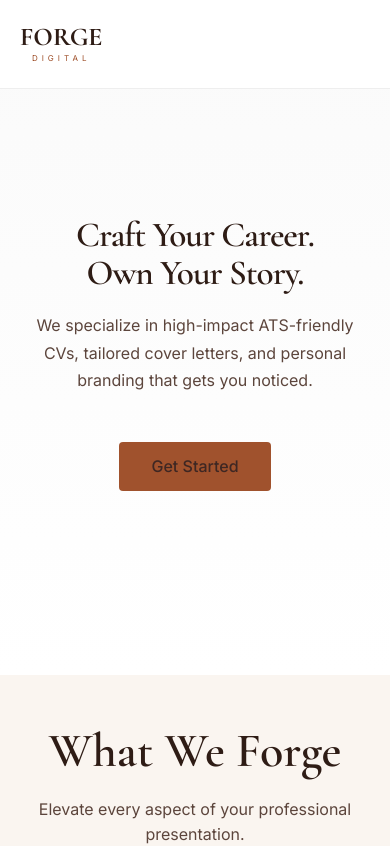
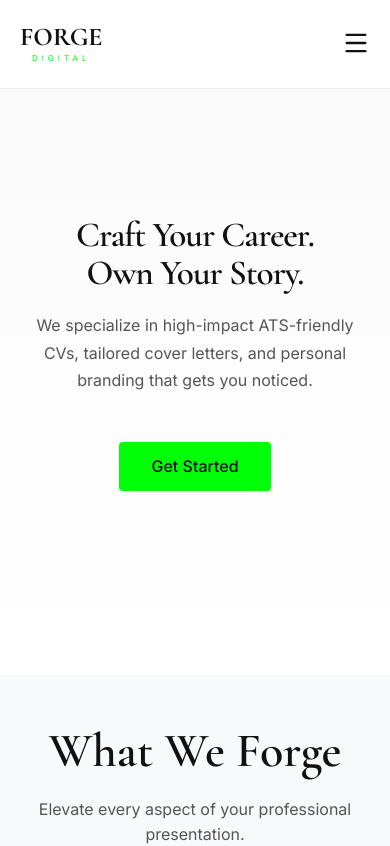
Before and after one commit to halaae/forge-digital, a React (Vite) app: page / in a window 390 px wide. Shown: the top 846 px of the page. Built offline with nearby package versions, Linux system fonts and the light colour scheme.

Commit message:
Neon green theme redesign and mobile hamburger menu

```diff
--- a/src/App.css
+++ b/src/App.css
@@ -39,7 +39,7 @@
   font-family: var(--font-body);
   font-size: 0.75rem;
   letter-spacing: 0.5em;
-  color: var(--gold);
+  color: var(--brand);
   margin-top: 2px;
 }
 
@@ -55,7 +55,57 @@
 }
 
 .nav-links a:hover {
-  color: var(--gold);
+  color: var(--brand);
+}
+
+.mobile-menu-btn {
+  display: none;
+  color: var(--text-primary);
+  z-index: 2000;
+  position: relative;
+}
+
+.mobile-nav-overlay {
+  position: fixed;
+  top: 0;
+  left: 0;
+  width: 100vw;
+  height: 100vh;
+  background: rgba(255, 255, 255, 0.98);
+  backdrop-filter: blur(10px);
+  z-index: 1500;
+  display: flex;
+  align-items: center;
+  justify-content: center;
+  opacity: 0;
+  pointer-events: none;
+  transition: all 0.4s cubic-bezier(0.165, 0.84, 0.44, 1);
+  transform: translateY(-20px);
+}
+
+.mobile-nav-overlay.open {
+  opacity: 1;
+  pointer-events: auto;
+  transform: translateY(0);
+}
+
+.mobile-nav-links {
+  display: flex;
+  flex-direction: column;
+  align-items: center;
+  gap: 2rem;
+}
+
+.mobile-nav-links a {
+  font-family: var(--font-heading);
+  font-size: 2.5rem;
+  font-weight: 600;
+  color: var(--text-primary);
+}
+
+.mobile-nav-links a.btn {
+  font-family: var(--font-body);
+  font-size: 1.1rem;
 }
 
 /* Hero Section */
@@ -127,11 +177,11 @@
 .service-card:hover {
   transform: translateY(-15px) rotateX(5deg) rotateY(-5deg);
   box-shadow: -10px 25px 40px rgba(160, 82, 45, 0.15);
-  border-color: var(--gold);
+  border-color: var(--brand);
 }
 
 .service-icon {
-  color: var(--gold);
+  color: var(--brand);
   margin-bottom: 1.5rem;
 }
 
@@ -153,7 +203,7 @@
 }
 
 .resume-stack-section .text-content h2 {
-  color: var(--gold);
+  color: var(--brand);
   font-size: 3rem;
   margin-bottom: 1.5rem;
 }
@@ -211,7 +261,7 @@
 .resume-card-ats {
   transform: translateZ(0) translateX(60px) rotateY(5deg);
   z-index: 3;
-  border: 2px solid var(--gold);
+  border: 2px solid var(--brand);
 }
 
 .resume-stack-container:hover .resume-card-plain {
@@ -252,7 +302,7 @@
 .stat-highlight {
   font-family: var(--font-heading);
   font-size: 2.5rem;
-  color: var(--gold);
+  color: var(--brand);
   margin-top: 1.5rem;
   display: block;
 }
@@ -287,7 +337,7 @@
   width: 60px;
   height: 60px;
   background: var(--bg-dark);
-  color: var(--gold);
+  color: var(--brand);
   border-radius: 50%;
   display: flex;
   align-items: center;
@@ -323,7 +373,7 @@
 }
 
 .contact-link:hover {
-  color: var(--gold);
+  color: var(--brand);
   transform: translateY(-5px);
 }
 
@@ -339,7 +389,7 @@
 }
 
 .contact-link:hover .contact-icon {
-  border-color: var(--gold);
+  border-color: var(--brand);
   background: rgba(201, 168, 76, 0.1);
 }
 
@@ -373,6 +423,7 @@
   .hero p { font-size: 1rem !important; padding: 0 !important; }
 
   .nav-links { display: none !important; }
+  .mobile-menu-btn { display: block !important; }
 
   .resume-stack-section .text-content h2 { font-size: 2rem !important; }
   .stat-highlight { font-size: 1.8rem !important; }
--- a/src/components/Header.jsx
+++ b/src/components/Header.jsx
@@ -1,19 +1,42 @@
-import React from 'react';
+import React, { useState } from 'react';
+import { Menu, X } from 'lucide-react';
 
 export default function Header() {
+  const [isMenuOpen, setIsMenuOpen] = useState(false);
+
+  const toggleMenu = () => setIsMenuOpen(!isMenuOpen);
+  const closeMenu = () => setIsMenuOpen(false);
+
   return (
     <header className="header">
-      <div className="container">
+      <div className="container" style={{ position: 'relative' }}>
         <div className="logo-container">
           <div className="logo-main">Forge</div>
           <div className="logo-sub">DIGITAL</div>
         </div>
-        <nav className="nav-links">
+
+        {/* Desktop Nav */}
+        <nav className="nav-links desktop-nav">
           <a href="#services">Services</a>
           <a href="#why-ats">Why ATS?</a>
           <a href="#choose-us">Why Us?</a>
           <a href="#contact" className="btn btn-primary" style={{ padding: '0.4rem 1.2rem', fontSize: '0.9rem' }}>Contact</a>
         </nav>
+
+        {/* Mobile Toggle Button */}
+        <button className="mobile-menu-btn" onClick={toggleMenu} aria-label="Toggle Navigation">
+          {isMenuOpen ? <X size={28} /> : <Menu size={28} />}
+        </button>
+
+        {/* Mobile Nav Overlay */}
+        <div className={`mobile-nav-overlay ${isMenuOpen ? 'open' : ''}`}>
+          <nav className="mobile-nav-links">
+            <a href="#services" onClick={closeMenu}>Services</a>
+            <a href="#why-ats" onClick={closeMenu}>Why ATS?</a>
+            <a href="#choose-us" onClick={closeMenu}>Why Us?</a>
+            <a href="#contact" className="btn btn-primary" onClick={closeMenu} style={{ padding: '0.6rem 2rem', marginTop: '1rem' }}>Contact</a>
+          </nav>
+        </div>
       </div>
     </header>
   );
--- a/src/index.css
+++ b/src/index.css
@@ -1,14 +1,14 @@
 :root {
-  --gold: #A0522D;
-  --gold-hover: #8B4513;
-  --bg-dark: #3E2723;
-  --bg-darker: #2D1A11;
+  --brand: #00ff06;
+  --brand-hover: #00cc05;
+  --bg-dark: #111111;
+  --bg-darker: #050505;
   --bg-light: #ffffff;
-  --bg-gray: #FAF5F0;
-  --text-primary: #2e1c15;
-  --text-secondary: #5c453c;
+  --bg-gray: #f8f9fa;
+  --text-primary: #111111;
+  --text-secondary: #555555;
   --text-inverse: #ffffff;
-  --text-inverse-secondary: #dfcfc5;
+  --text-inverse-secondary: #cccccc;
 
   --font-heading: 'Cormorant Garamond', serif;
   --font-body: 'Inter', sans-serif;
@@ -75,24 +75,24 @@ button {
 }
 
 .btn-primary {
-  background-color: var(--gold);
+  background-color: var(--brand);
   color: var(--bg-dark);
 }
 
 .btn-primary:hover {
-  background-color: var(--gold-hover);
+  background-color: var(--brand-hover);
   transform: translateY(-2px);
-  box-shadow: 0 4px 12px rgba(201, 168, 76, 0.3);
+  box-shadow: 0 4px 12px rgba(0, 255, 6, 0.3);
 }
 
 .btn-outline {
   background-color: transparent;
-  color: var(--gold);
-  border: 1px solid var(--gold);
+  color: var(--brand);
+  border: 1px solid var(--brand);
 }
 
 .btn-outline:hover {
-  background-color: var(--gold);
+  background-color: var(--brand);
   color: var(--bg-dark);
 }
 
```
